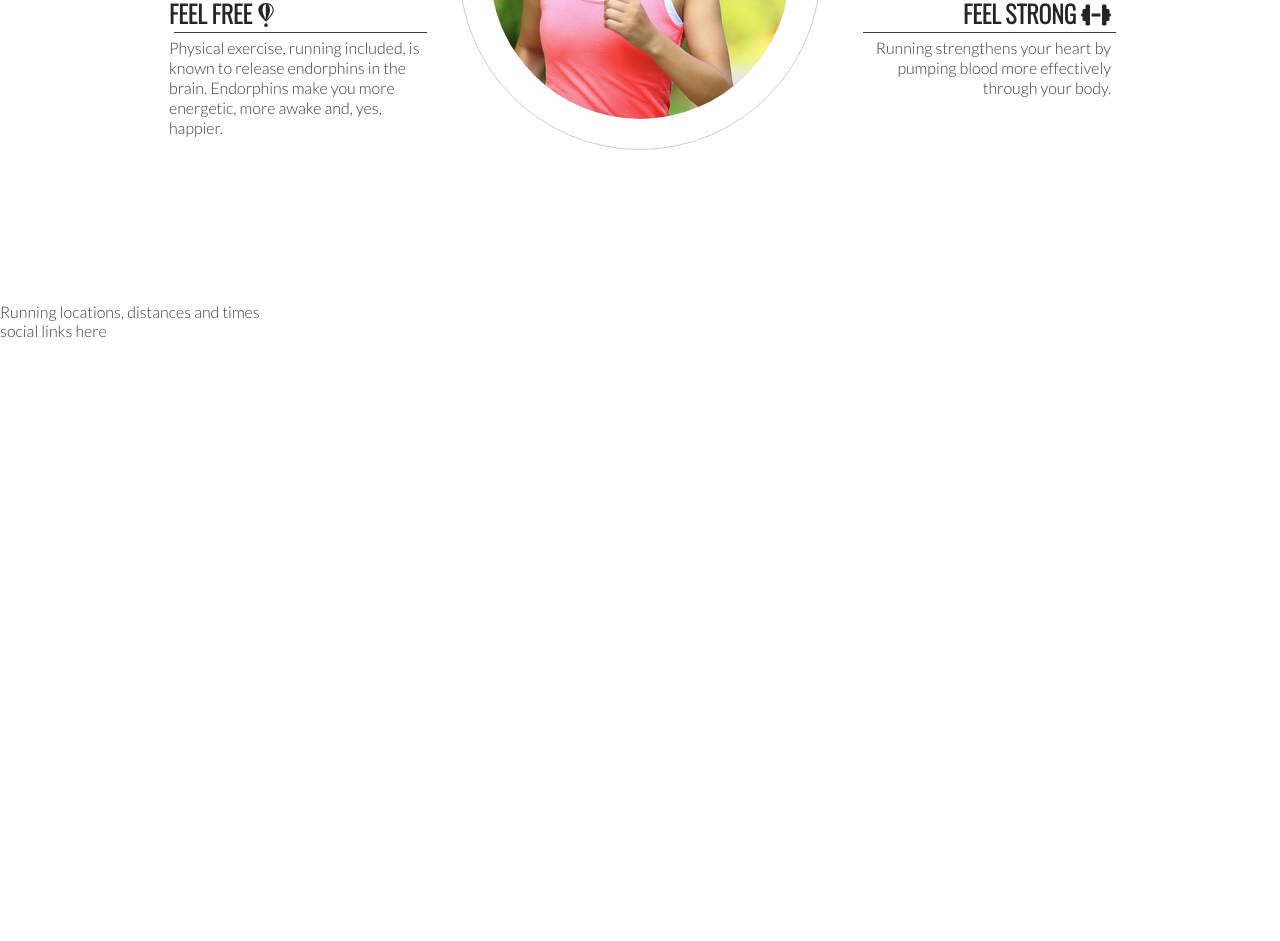
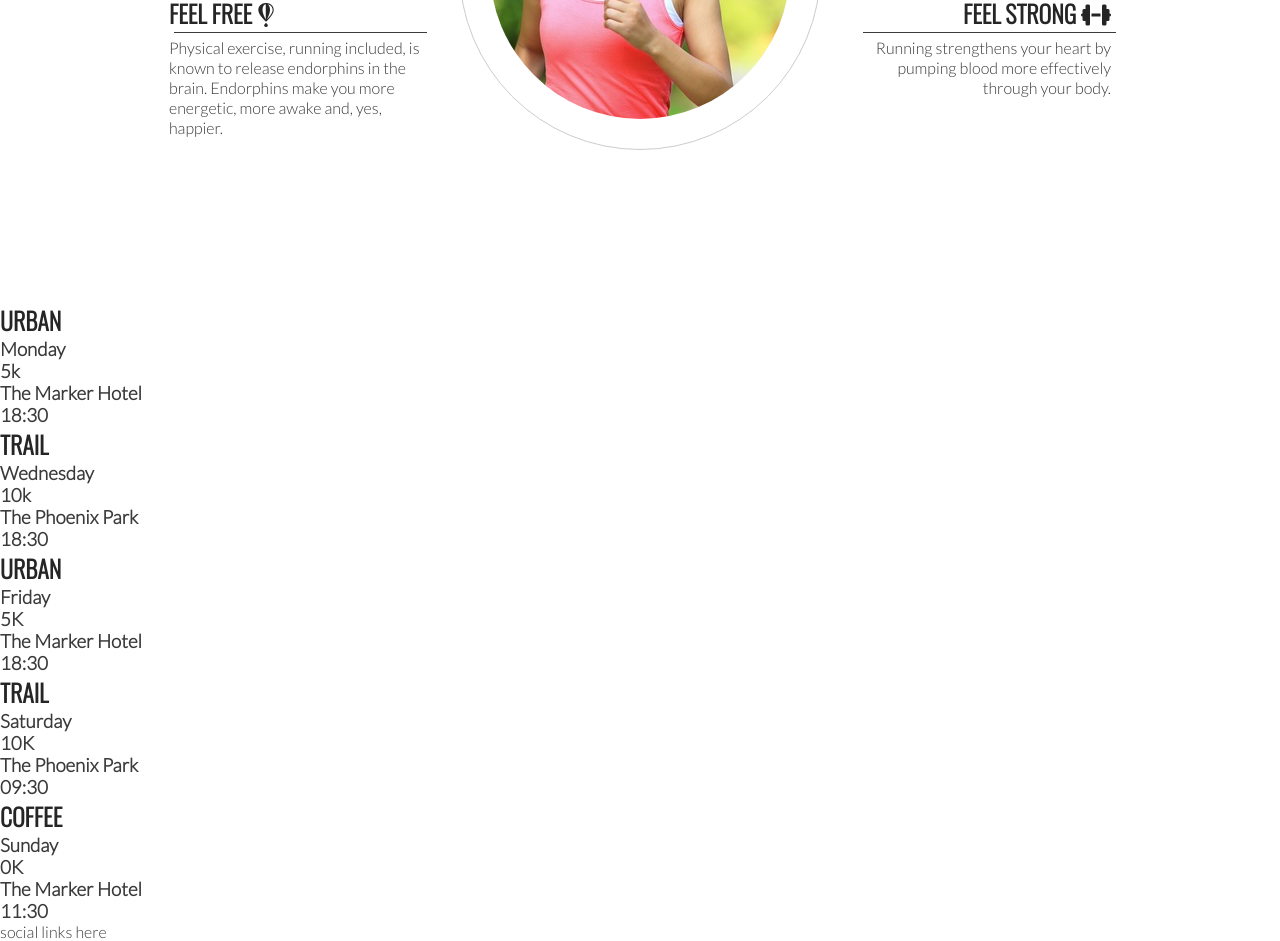
Before and after one commit to Deian13/love-running, a plain HTML site: page index.html in a window 1280 px wide. Shown: the part 993-1934 px from the top of the page. Before the commit the page ends 1333 px from the top, so only its background shows below. Drawn offline with nearby package versions, Linux system fonts and the light colour scheme.

Commit message:
Add meetup times main structure

```diff
--- a/index.html
+++ b/index.html
@@ -81,7 +81,41 @@
         </div>
     </section>
     <section>
-        Running locations, distances and times
+      <div>
+        <h2>Urban</h2>
+        <h3>Monday</h3>
+        <h3>5k</h3>
+        <h3>The Marker Hotel</h3>
+        <h3>18:30</h3>
+      </div>
+      <div>
+        <h2>Trail</h2>
+        <h3>Wednesday</h3>
+        <h3>10k</h3>
+        <h3>The Phoenix Park</h3>
+        <h3>18:30</h3>
+      </div>
+      <div>
+        <h2>Urban</h2>
+        <h3>Friday</h3>
+        <h3>5K</h3>
+        <h3>The Marker Hotel</h3>
+        <h3>18:30</h3>
+      </div>
+      <div>
+        <h2>Trail</h2>
+        <h3>Saturday</h3>
+        <h3>10K</h3>
+        <h3>The Phoenix Park</h3>
+        <h3>09:30</h3>
+      </div>
+      <div>
+        <h2>Coffee</h2>
+        <h3>Sunday</h3>
+        <h3>0K</h3>
+        <h3>The Marker Hotel</h3>
+        <h3>11:30</h3>
+      </div>
     </section>
     <footer>
         social links here
```
